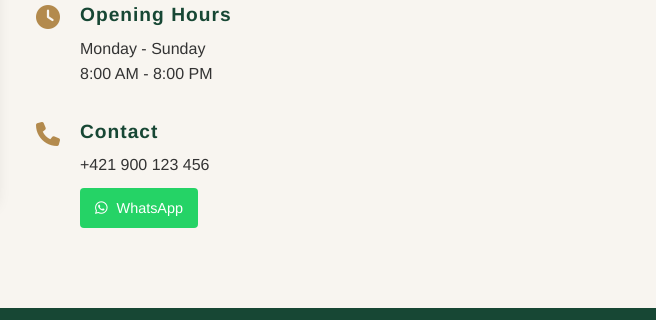
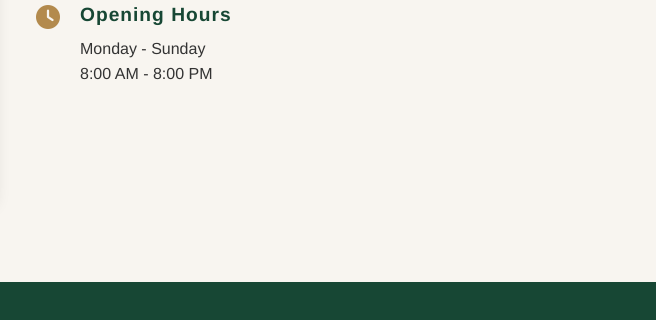
Before and after one commit to BRONDIJKxyz/strbske-bistro, a plain HTML site: page index.html in a window 1280 px wide. Shown: the part 2609-2929 px from the top of the page, 624-1280 px from the left. Drawn offline with nearby package versions, Linux system fonts and the light colour scheme.

Commit message:
remove contact

```diff
--- a/index.html
+++ b/index.html
@@ -224,16 +224,7 @@
                                 <p>Monday - Sunday<br>8:00 AM - 8:00 PM</p>
                             </div>
                         </div>
-                        <div class="info-block" data-aos="fade-up" data-aos-delay="300">
-                            <i class="fas fa-phone"></i>
-                            <div>
-                                <h3>Contact</h3>
-                                <p>+421 900 123 456</p>
-                                <a href="https://wa.me/421900123456" class="whatsapp-btn">
-                                    <i class="fab fa-whatsapp"></i> WhatsApp
-                                </a>
-                            </div>
-                        </div>
+
                     </div>
                 </div>
             </div>
```
